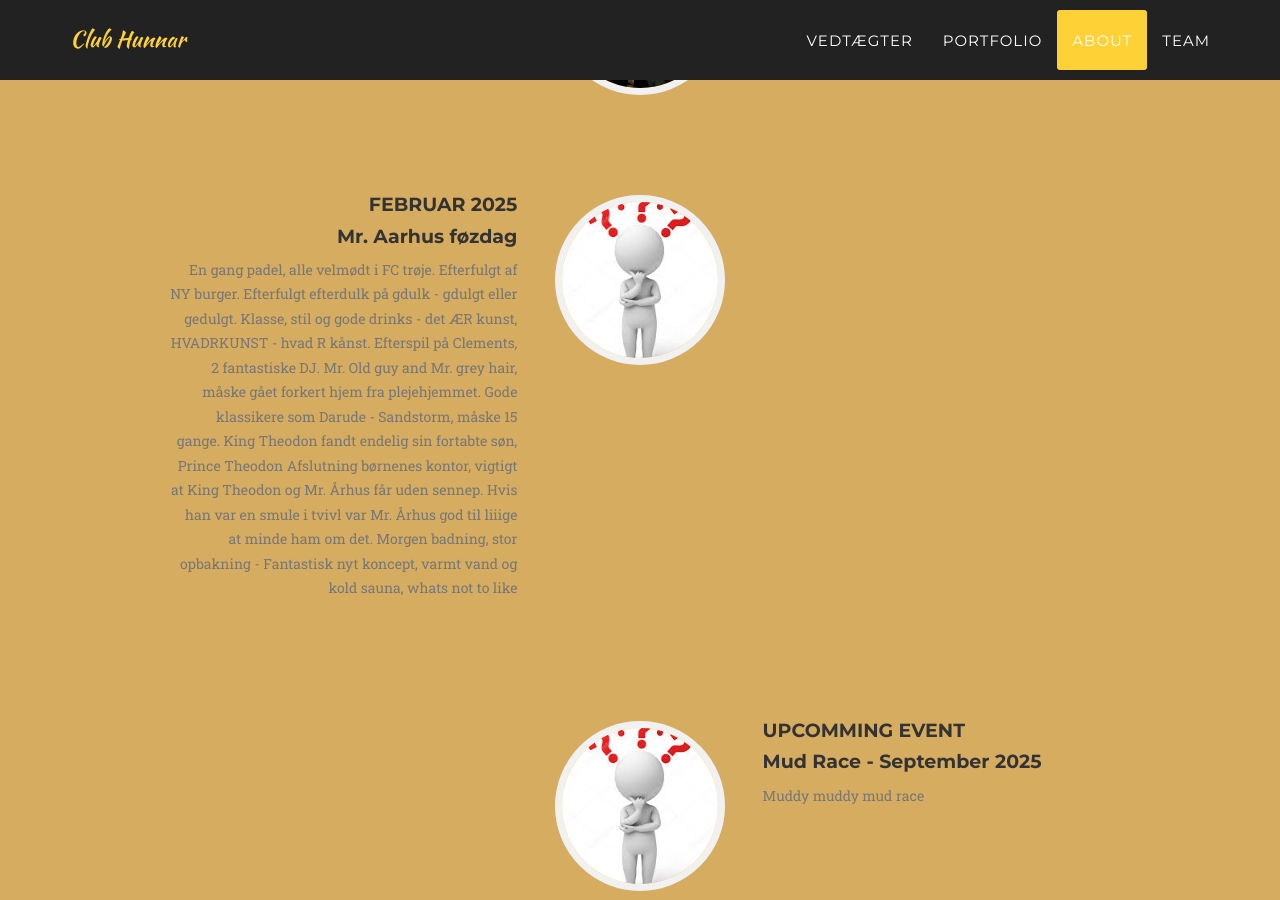
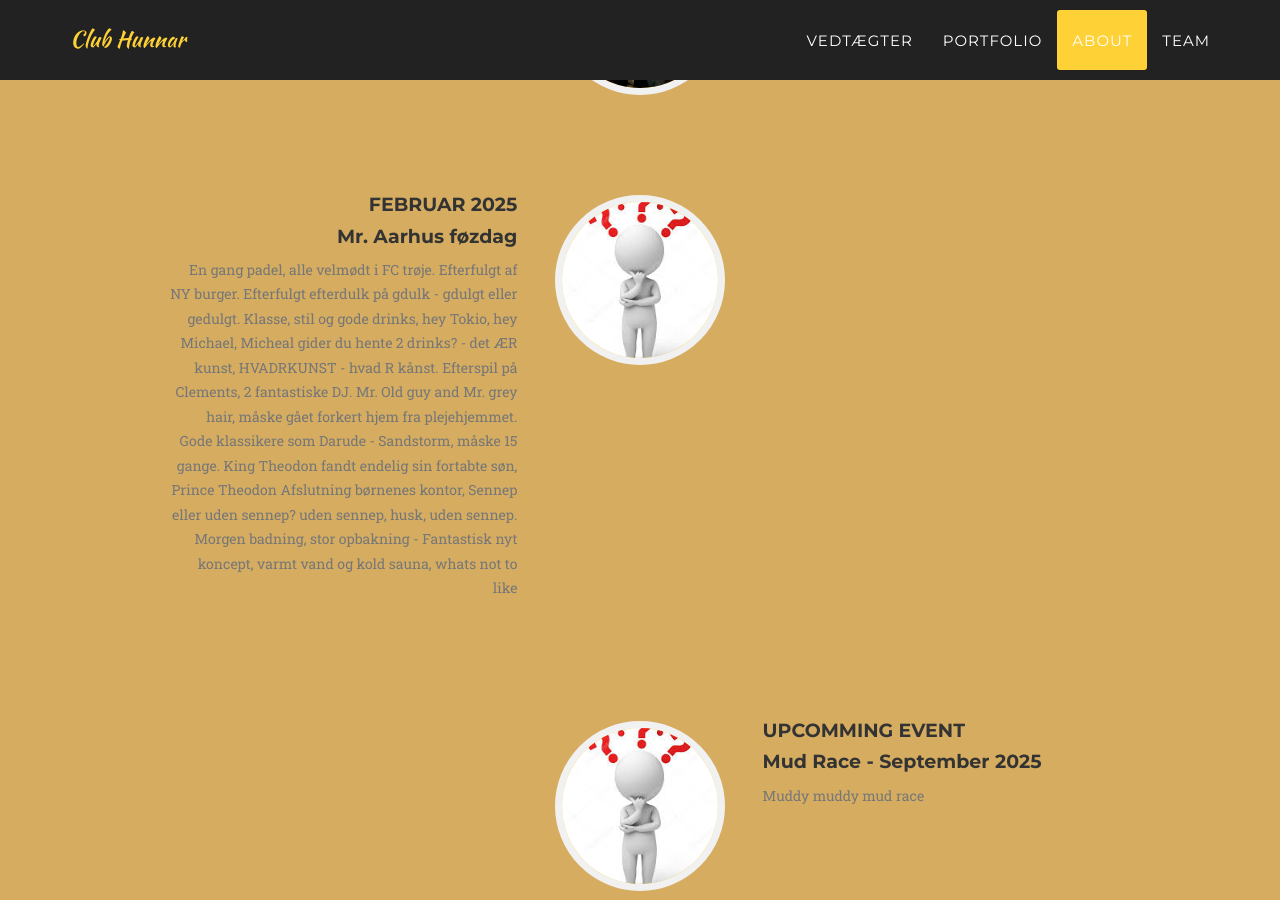
Before and after one commit to Seb199510/hunnar, a Jekyll site: the page built from index.html, in a window 1280 px wide and 900 px high, scrolled down 3609 px. Built offline with Jekyll 4.4.1, drawn with Linux system fonts in a browser that asks for light colours; some web fonts are replaced.

Commit message:
text changes

```diff
--- a/_includes/about.html
+++ b/_includes/about.html
@@ -48,10 +48,10 @@
                                     <h4 class="subheading">Mr. Aarhus føzdag</h4>
                                 </div>
                                 <div class="timeline-body">
-                                    <p class="text-muted">En gang padel, alle velmødt i FC trøje. Efterfulgt af NY burger. Efterfulgt efterdulk på gdulk - gdulgt eller gedulgt. Klasse, stil og gode drinks - det ÆR kunst, HVADRKUNST - hvad R kånst.
+                                    <p class="text-muted">En gang padel, alle velmødt i FC trøje. Efterfulgt af NY burger. Efterfulgt efterdulk på gdulk - gdulgt eller gedulgt. Klasse, stil og gode drinks, hey Tokio, hey Michael, Micheal gider du hente 2 drinks? - det ÆR kunst, HVADRKUNST - hvad R kånst.
                                         Efterspil på Clements, 2 fantastiske DJ. Mr. Old guy and Mr. grey hair, måske gået forkert hjem fra plejehjemmet. Gode klassikere som Darude - Sandstorm, måske 15 gange.
                                         King Theodon fandt endelig sin fortabte søn, Prince Theodon
-                                        Afslutning børnenes kontor, vigtigt at King Theodon og Mr. Århus får uden sennep. Hvis han var en smule i tvivl var Mr. Århus god til liiige at minde ham om det.
+                                        Afslutning børnenes kontor, Sennep eller uden sennep? uden sennep, husk, uden sennep.
                                         Morgen badning, stor opbakning - Fantastisk nyt koncept, varmt vand og kold sauna, whats not to like</p>
                                 </div>
                             </div>
```
